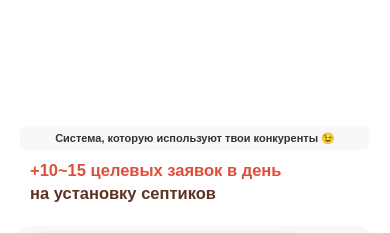
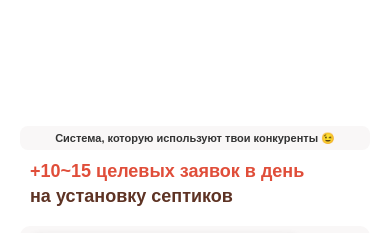
Before and after one commit to rasashaboy-droid/lidgen, a plain HTML site: page index.html in a window 390 px wide. Shown: the top 233 px of the page. Drawn offline with Linux system fonts and the light colour scheme; grey boxes are pictures that could not be loaded.

Commit message:
Match mobile hero title font size to quiz title (18px)

```diff
--- a/index.html
+++ b/index.html
@@ -491,7 +491,7 @@ html { overflow-x: hidden; }
     top: 53px;
     left: calc(50% - 165px);
     width: 280px;
-    font-size: 16.5px;
+    font-size: 18px;
     line-height: 1.4;
   }
   /* Пилюли h=45, иконки 18px (–10%) */
```
